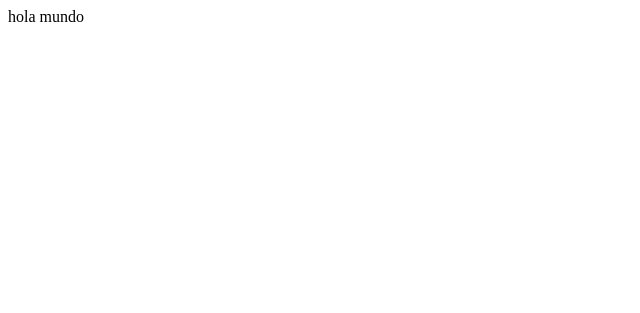
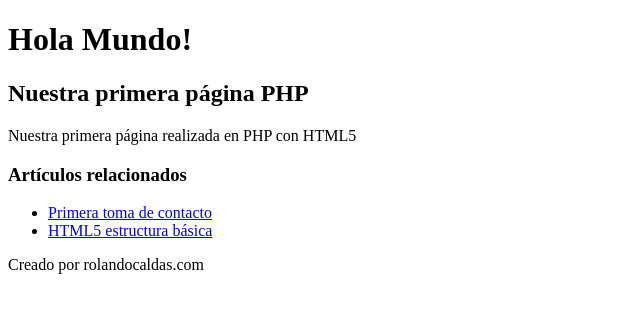
Before and after one commit to rolando-caldas/php-paso-a-paso, a PHP site: page / in a window 1280 px wide. Before the commit the part shown is almost empty. Shown: the top 313 px of the page, without its empty margins (0-640 px from the left). Run offline with PHP 8.4, Linux system fonts and the light colour scheme.

Commit message:
PHP paso a paso - HTML5 y su estructura básica

```diff
--- a/index.php
+++ b/index.php
@@ -1,5 +1,29 @@
-<?php
-
-echo 'hola mundo';
-
-?>
+<!DOCTYPE html>
+<html lang="es">
+    <head>
+        <meta charset="utf-8" />
+        <title><?php echo 'Hola Mundo!'; ?></title>
+    </head>
+    <body>
+        <header>
+            <h1><?php echo 'Hola Mundo!'; ?></h1>
+            <!-- <nav>El men&uacute; si procediese</nav> --> <!-- Etiqueta comentada al no tener men&uacute; -->
+        </header>
+        <section>
+            <article>
+                <h2><?php echo 'Nuestra primera p&aacute;gina PHP'; ?></h2>
+                <?php echo 'Nuestra primera p&aacute;gina realizada en PHP con HTML5'; ?>
+            </article>
+        </section>
+        <aside>
+            <h3><?php echo 'Art&iacute;culos relacionados';?></h3>
+            <ul>
+                <li><a href="http://rolandocaldas.com/php/primera-toma-de-contacto-php-paso-a-paso" target="_blank"><?php echo 'Primera toma de contacto'; ?></a></li>
+                <li><a href="http://rolandocaldas.com/php/html5-estructura-basica" target="_blank"><?php echo 'HTML5 estructura b&aacute;sica'; ?></a></li>
+            </ul>
+        </aside>
+        <footer>
+            <?php echo 'Creado por rolandocaldas.com'; ?>
+        </footer>
+    </body>
+</html>
```
